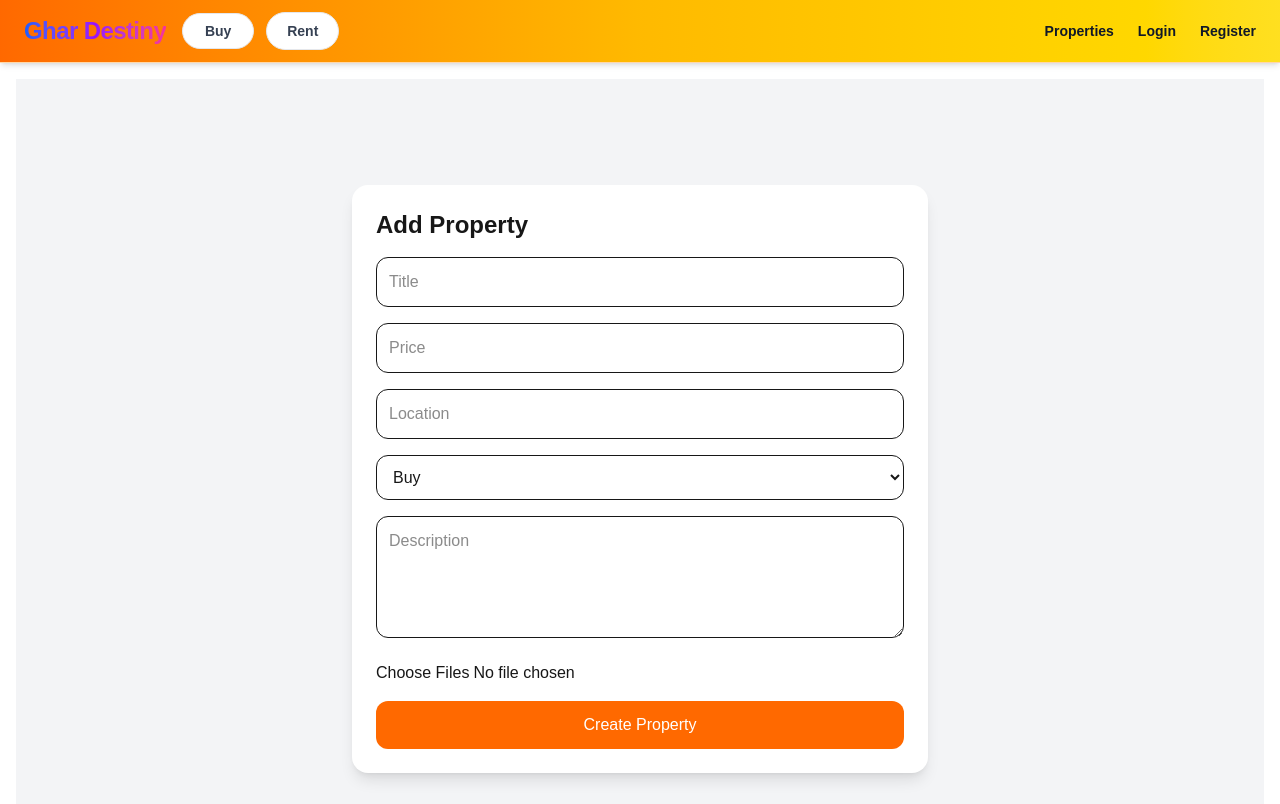
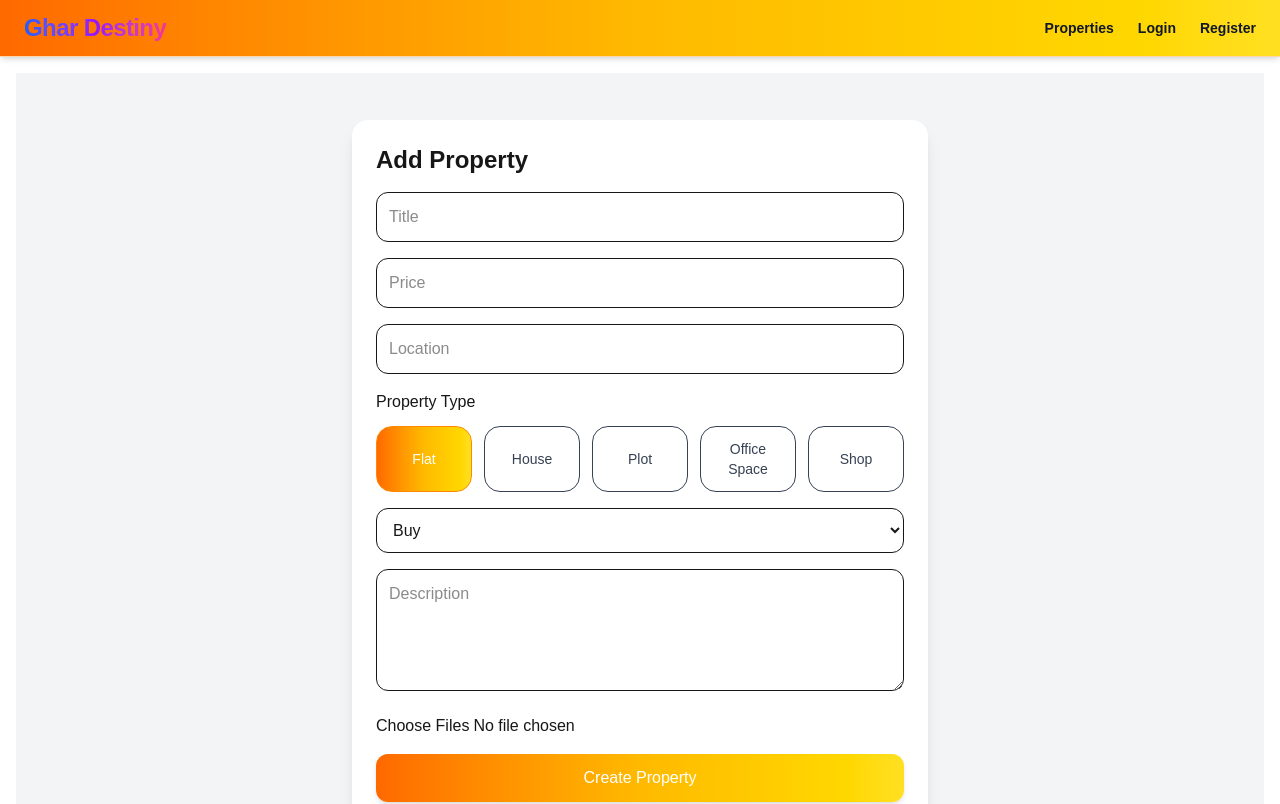
Before and after one commit to quickhome7070-create/quickhome, a Next.js app in the folder frontend/: page /addproperty in a window 1280 px wide. Shown: the top 804 px of the page. Built offline with nearby package versions, Linux system fonts and the light colour scheme; no server answers.

Commit message:
with tabls in property type

```diff
--- a/frontend/src/app/addproperty/page.tsx
+++ b/frontend/src/app/addproperty/page.tsx
@@ -12,11 +12,20 @@ export default function AddProperty() {
     location: "",
     description: "",
     listingType: "buy",
+    propertyType: "Flat",
   });
 
   const [images, setImages] = useState<
     File[]
   >([]);
+
+  const propertyTypes = [
+    "Flat",
+    "House",
+    "Plot",
+    "Office Space",
+    "Shop",
+  ];
 
   const handleChange = (
     e: React.ChangeEvent<
@@ -82,6 +91,7 @@ export default function AddProperty() {
         location: "",
         description: "",
         listingType: "buy",
+        propertyType: "Flat",
       });
 
       setImages([]);
@@ -135,6 +145,37 @@ export default function AddProperty() {
           className="w-full border p-3 rounded-xl"
         />
 
+        {/* PROPERTY TYPE */}
+        <div>
+          <p className="font-medium mb-3">
+            Property Type
+          </p>
+
+          <div className="grid grid-cols-2 md:grid-cols-5 gap-3">
+
+            {propertyTypes.map((type) => (
+
+              <button
+                type="button"
+                key={type}
+                onClick={() =>
+                  setForm({
+                    ...form,
+                    propertyType: type,
+                  })
+                }
+                className={`rounded-2xl border p-3 text-sm font-medium transition ${
+                  form.propertyType === type
+                    ? "bg-gradient-to-r from-orange-500 via-amber-400 to-yellow-300 text-white border-orange-400"
+                    : "bg-white text-gray-700"
+                }`}
+              >
+                {type}
+              </button>
+            ))}
+          </div>
+        </div>
+
         <select
           name="listingType"
           value={form.listingType}
@@ -169,7 +210,7 @@ export default function AddProperty() {
 
         <button
           disabled={loading}
-          className="w-full bg-orange-500 text-white py-3 rounded-xl"
+          className="w-full bg-gradient-to-r from-orange-500 via-amber-400 to-yellow-300 text-white py-3 rounded-xl shadow-md"
         >
           {loading
             ? "Uploading..."
--- a/frontend/src/app/properties/PropertiesClient.tsx
+++ b/frontend/src/app/properties/PropertiesClient.tsx
@@ -22,6 +22,7 @@ type Property = {
   location: string;
   images?: string[];
   listingType?: "buy" | "rent";
+  propertyType?:string;
 };
 
 type Props = {
@@ -49,6 +50,9 @@ export default function PropertiesClient({
   const [loading, setLoading] =
     useState(false);
 
+    const [propertyType, setPropertyType] =
+  useState("");
+
   const [search, setSearch] =
     useState("");
 
@@ -74,6 +78,11 @@ export default function PropertiesClient({
 
     const locationParam =
       params.get("location") || "";
+
+      const propertyTypeParam =
+  params.get("propertyType") || "";
+
+setPropertyType(propertyTypeParam);
 
     const minPriceParam =
       params.get("minPrice") || "";
@@ -105,6 +114,7 @@ export default function PropertiesClient({
       minPrice: minPriceParam,
       maxPrice: maxPriceParam,
       listingType: listingTypeParam,
+      propertyType: propertyTypeParam,
       sort: sortParam,
     });
 
@@ -126,6 +136,7 @@ export default function PropertiesClient({
           maxPrice,
           listingType,
           sort,
+          propertyType,
         };
 
       const query =
@@ -142,6 +153,13 @@ export default function PropertiesClient({
         query.append(
           "location",
           finalFilters.location
+        );
+      }
+
+      if (finalFilters.propertyType) {
+  query.append(
+    "propertyType",
+    finalFilters.propertyType
   );
 }
 
@@ -218,7 +236,7 @@ export default function PropertiesClient({
       {/* DESKTOP FILTERS */}
       <div className="hidden md:grid bg-white border border-gray-200 rounded-2xl shadow-sm p-4 mb-6 grid-cols-7 gap-3">
 
-        <input
+        {/* <input
           type="text"
           placeholder="Search"
           value={search}
@@ -226,7 +244,45 @@ export default function PropertiesClient({
             setSearch(e.target.value)
           }
           className="border rounded-xl px-3 py-2 text-sm outline-none focus:ring-2 focus:ring-orange-400"
-        />
+        /> */}
+
+      {/* DESKTOP DROPDOWN */}
+
+
+  <select
+    value={propertyType}
+    onChange={(e) =>
+      setPropertyType(
+        e.target.value
+      )
+    }
+    className="border rounded-xl px-3 py-2 text-sm outline-none focus:ring-2 focus:ring-orange-400"
+  >
+    <option value="">
+      Property Type
+    </option>
+
+    <option value="Flat">
+      Flat
+    </option>
+
+    <option value="House">
+      House
+    </option>
+
+    <option value="Plot">
+      Plot
+    </option>
+
+    <option value="Office Space">
+      Office Space
+    </option>
+
+    <option value="Shop">
+      Shop
+    </option>
+  </select>
+
 
         <input
           type="text"
@@ -301,9 +357,57 @@ export default function PropertiesClient({
         </select>
 
         <button
-          onClick={() =>
-            loadProperties()
+          onClick={() => {
+
+  const query =
+    new URLSearchParams();
+
+  if (propertyType) {
+    query.append(
+      "propertyType",
+      propertyType
+    );
   }
+
+  if (location) {
+    query.append(
+      "location",
+      location
+    );
+  }
+
+  if (minPrice) {
+    query.append(
+      "minPrice",
+      minPrice
+    );
+  }
+
+  if (maxPrice) {
+    query.append(
+      "maxPrice",
+      maxPrice
+    );
+  }
+
+  if (listingType) {
+    query.append(
+      "listingType",
+      listingType
+    );
+  }
+
+  if (sort) {
+    query.append(
+      "sort",
+      sort
+    );
+  }
+
+  router.push(
+    `/properties?${query.toString()}`
+  );
+}}
           className="bg-gradient-to-r from-orange-500 via-amber-400 to-yellow-300 text-white rounded-xl font-medium shadow-md"
         >
           {loading
@@ -341,6 +445,10 @@ export default function PropertiesClient({
     {property.title}
   </h2>
 
+  <p className="text-sm text-gray-500 mt-1">
+    🏠 {property.propertyType}
+  </p>
+
   <div className="flex items-center justify-between mt-2">
 
                     <p className="text-orange-600 text-xl font-bold">
--- a/frontend/src/app/property-filters/page.tsx
+++ b/frontend/src/app/property-filters/page.tsx
@@ -12,13 +12,21 @@ export default function PropertyFiltersPage() {
   const [maxPrice, setMaxPrice] = useState("");
   const [listingType, setListingType] = useState("");
   const [sort, setSort] = useState("");
+      const propertyTabs = [
+  "Flat",
+  "House",
+  "Plot",
+  "Office Space",
+  "Shop",
+];
 
   const applyFilters = () => {
+
     const params = new URLSearchParams();
 
     if (keyword.trim()) {
-      params.append("keyword", keyword);
-    }
+  params.append("propertyType", keyword);
+}
 
     if (location.trim()) {
       params.append("location", location);
@@ -55,13 +63,33 @@ export default function PropertyFiltersPage() {
   return (
     <div className="min-h-screen bg-gray-50 p-4 space-y-4">
 
-      <input
+      {/* <input
         type="text"
         placeholder="Search properties"
         value={keyword}
         onChange={(e) => setKeyword(e.target.value)}
         className="w-full border rounded-xl px-4 py-3"
-      />
+      /> */}
+
+      <div className="flex gap-3 overflow-x-auto pb-2 scrollbar-hide">
+
+  {propertyTabs.map((item) => (
+
+    <button
+      key={item}
+      onClick={() => setKeyword(item)}
+      className={`whitespace-nowrap px-4 py-3 rounded-2xl text-sm font-medium border transition ${
+        keyword === item
+          ? "bg-gradient-to-r from-orange-500 via-amber-400 to-yellow-300 text-white border-orange-400"
+          : "bg-white text-gray-700 border-gray-200"
+      }`}
+    >
+      {item}
+    </button>
+
+  ))}
+
+</div>
 
       <input
         type="text"
@@ -117,12 +145,12 @@ export default function PropertyFiltersPage() {
           Reset
         </button>
 
-        <button
-          onClick={applyFilters}
-          className="w-2/3 bg-orange-500 text-white rounded-xl py-3"
-        >
-          Apply Filters
-        </button>
+      <button
+  onClick={applyFilters}
+  className="w-2/3 bg-gradient-to-r from-orange-500 via-amber-400 to-yellow-300 text-white rounded-xl py-3 shadow-md"
+>
+  Search
+</button>
       </div>
     </div>
   );
--- a/frontend/src/components/Header.tsx
+++ b/frontend/src/components/Header.tsx
@@ -7,7 +7,7 @@ import { useState } from "react";
 export default function Header() {
   const { user, logout, loading } = useAuth();
   const [menuOpen, setMenuOpen] = useState(false);
-   const [type, setType] = useState("");
+
 
 
   return (
@@ -26,32 +26,8 @@ export default function Header() {
     Ghar Destiny
   </Link>
 
-  {/* Buy / Rent */}
-  <div className="flex items-center gap-2 sm:gap-3">
 
-    <button
-      onClick={() => setType("buy")}
-      className={`w-[72px] h-9 rounded-full text-xs sm:text-sm font-semibold transition border flex items-center justify-center ${
-        type === "buy"
-          ? "bg-black text-white shadow"
-          : "bg-white text-gray-700 border-gray-200 hover:shadow-sm"
-      }`}
-    >
-      Buy
-    </button>
 
-    <button
-      onClick={() => setType("rent")}
-      className={`px-5 py-2 rounded-full text-sm font-semibold transition border ${
-        type === "rent"
-          ? "bg-black text-white shadow"
-          : "bg-white text-gray-700 border-gray-200 hover:shadow-sm"
-      }`}
-    >
-      Rent
-    </button>
-
-  </div>
 </div>
 {/* Desktop Nav */}
 <nav className="hidden md:flex items-center gap-6 text-sm font-semibold text-gray-900">
```
Also changed, not shown: 2 other files (tests, documents, lock files or other folders). Lines whose indentation alone changed are shown as unchanged.
